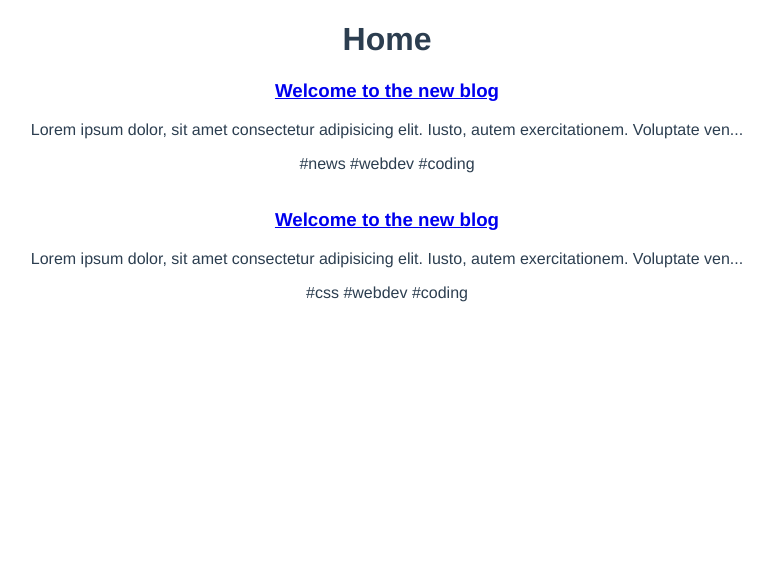
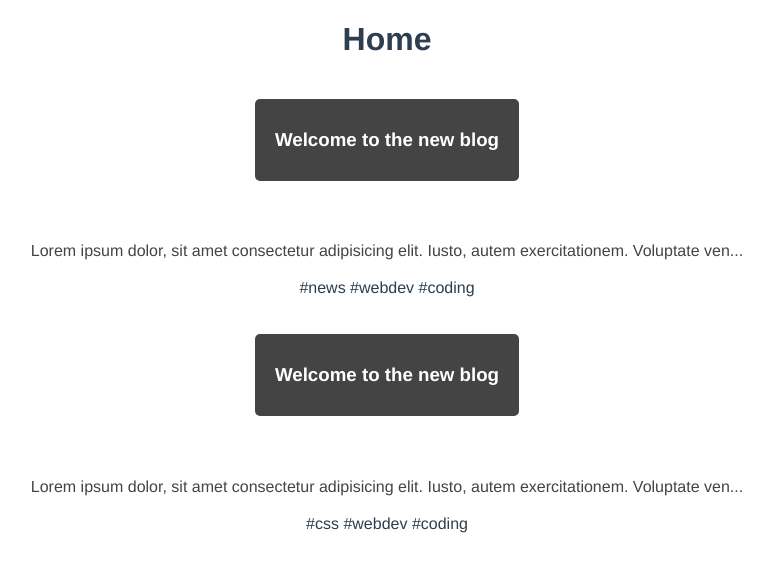
Before and after one commit to chiefJurist/vue-dojo-blogs, a Vue app: page / in a window 1280 px wide. Shown: the top 572 px of the page, without its empty margins (253-1026 px from the left). Built offline with nearby package versions, Linux system fonts and the light colour scheme; data requests are answered from the project's data file.

Commit message:
reusable composable functions

```diff
--- a/src/components/SinglePost.vue
+++ b/src/components/SinglePost.vue
@@ -1,6 +1,6 @@
 <template>
     <div class="post">
-        <router-link :to="{ name: 'Details', params: {id: post.id}}">
+        <router-link :to="{ name: 'Details', params: {id: post.id}}" class="none">
             <h3>{{ post.title}}</h3>
         </router-link>
         <p>{{ snippet }}</p>
@@ -25,5 +25,19 @@ import { computed } from 'vue'
 </script>
 
 <style>
-
+    .none{
+        text-decoration: none;
+        display: flex;
+        justify-content: center;
+    }
+    .none h3{
+        background: #444;
+        color: white;
+        border-radius: 5px;
+        padding: 30px 20px;
+        max-width: 600px;
+    }
+    .none h3:hover{
+        background: grey;
+    }
 </style>
--- a/src/router/index.js
+++ b/src/router/index.js
@@ -11,7 +11,8 @@ const routes = [
     {
         path: '/posts/:id',
         name: 'Details',
-        component: Details
+        component: Details,
+        props: true
     }
 ]
 
--- a/src/views/Details.vue
+++ b/src/views/Details.vue
@@ -21,5 +21,16 @@
 </script>
 
 <style>
-
+    .post{
+        margin: 0 auto;
+        max-width: 1200px;
+    }
+    .post p{
+        color: #444;
+        line-height: 1.5rem;
+        margin-top: 40px;
+    }
+    .pre{
+        white-space: pre-wrap;
+    }
 </style>
```
